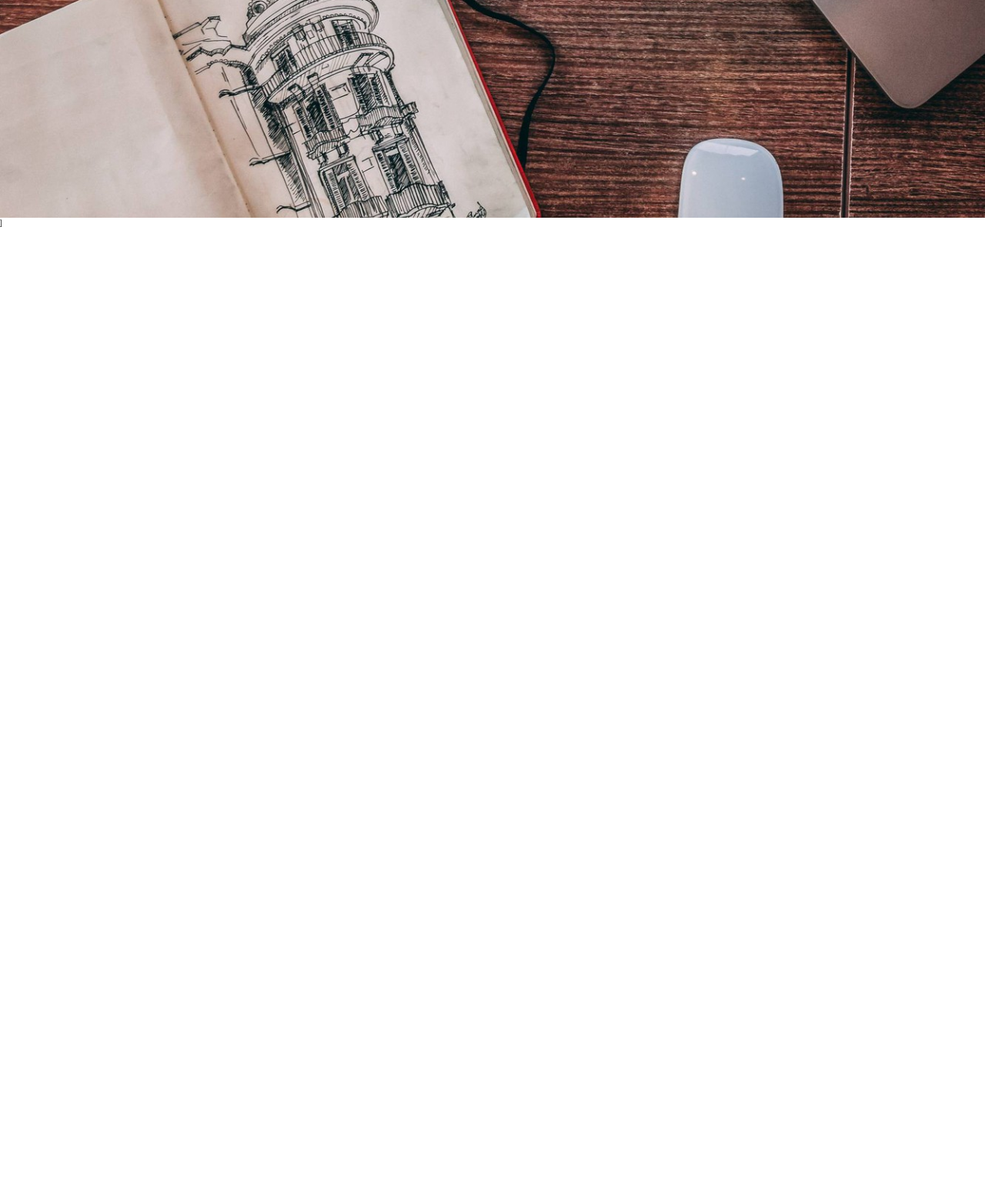
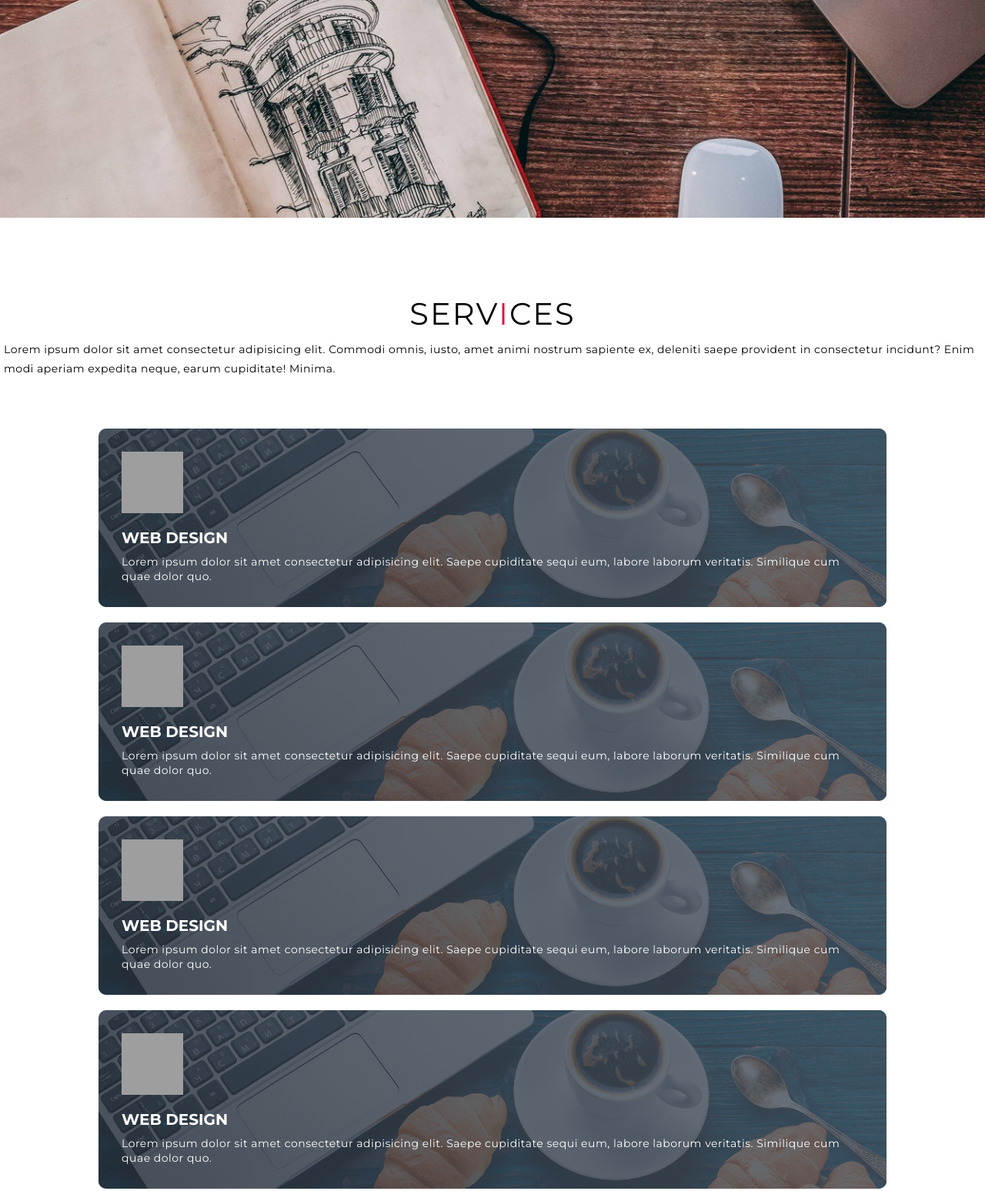
Before and after one commit to BaielMuratbekov/myweb, a plain HTML site: page index.html in a window 1280 px wide. Shown: the part 517-2065 px from the top of the page at 77% size. Before the commit the page ends 813 px from the top, so only its background shows below. Drawn offline with Linux system fonts and the light colour scheme; grey boxes are pictures that could not be loaded.

Commit message:
added end service

```diff
--- a/index.html
+++ b/index.html
@@ -23,7 +23,71 @@
 
     <!-- Service Section  -->
     <section id="service">
-
+      <div class="service container">
+        <div class="service-top">
+          <h1 class="section-title">Serv<span>i</span>ces</h1>
+          <p>
+            Lorem ipsum dolor sit amet consectetur adipisicing elit. Commodi
+            omnis, iusto, amet animi nostrum sapiente ex, deleniti saepe
+            provident in consectetur incidunt? Enim modi aperiam expedita neque,
+            earum cupiditate! Minima.
+          </p>
+        </div>
+        <div class="service-bottom">
+          <div class="service-item">
+            <div class="icon">
+              <img
+                src="https://img.icons8.com/bubbles/50/000000/services.png"
+              />
+            </div>
+            <h2>Web Design</h2>
+            <p>
+              Lorem ipsum dolor sit amet consectetur adipisicing elit. Saepe
+              cupiditate sequi eum, labore laborum veritatis. Similique cum quae
+              dolor quo.
+            </p>
+          </div>
+          <div class="service-item">
+            <div class="icon">
+              <img
+                src="https://img.icons8.com/bubbles/50/000000/services.png"
+              />
+            </div>
+            <h2>Web Design</h2>
+            <p>
+              Lorem ipsum dolor sit amet consectetur adipisicing elit. Saepe
+              cupiditate sequi eum, labore laborum veritatis. Similique cum quae
+              dolor quo.
+            </p>
+          </div>
+          <div class="service-item">
+            <div class="icon">
+              <img
+                src="https://img.icons8.com/bubbles/50/000000/services.png"
+              />
+            </div>
+            <h2>Web Design</h2>
+            <p>
+              Lorem ipsum dolor sit amet consectetur adipisicing elit. Saepe
+              cupiditate sequi eum, labore laborum veritatis. Similique cum quae
+              dolor quo.
+            </p>
+          </div>
+          <div class="service-item">
+            <div class="icon">
+              <img
+                src="https://img.icons8.com/bubbles/50/000000/services.png"
+              />
+            </div>
+            <h2>Web Design</h2>
+            <p>
+              Lorem ipsum dolor sit amet consectetur adipisicing elit. Saepe
+              cupiditate sequi eum, labore laborum veritatis. Similique cum quae
+              dolor quo.
+            </p>
+          </div>
+        </div>
+      </div>
     </section>
     <!-- End Service Section  -->
   </body>
--- a/style.css
+++ b/style.css
@@ -1,70 +1,83 @@
-@import url('https://fonts.googleapis.com/css2?family=Montserrat:ital,wght@0,400;0,700;1,300&display=swap');
+@import url("https://fonts.googleapis.com/css2?family=Montserrat:ital,wght@0,400;0,700;1,300&display=swap");
 * {
   box-sizing: border-box;
   padding: 0;
   margin: 0;
 }
-html{
+html {
   font-size: 10px;
-  font-family: 'Montserrat', sans-serif;
-  text-transform: capitalize;
+  font-family: "Montserrat", sans-serif;
+
 }
-a{
+a {
   text-decoration: none;
 }
-.container{
+.container {
   min-height: 100vh;
   width: 100%;
   display: flex;
   justify-content: center;
   align-items: center;
 }
+img {
+  width: 100%;
+  height: 100%;
+  object-fit: cover;
+}
+p{
+  color: white;
+  font-size: 1.4rem;
+  text-align: left;
+  line-height: 1.9rem;
+  letter-spacing: 0.05rem;
+  font-weight: 300;
+}
 /* Hero section */
-#hero{
+#hero {
   background-image: url(./img/noutbuk-kofe-ochki.jpg);
   background-size: cover;
   background-position: top center;
   position: relative;
 }
 
-#hero::after{
-  content: '';
+#hero::after {
+  content: "";
   position: absolute;
   left: 0;
   top: 0;
   height: 100%;
   width: 100%;
   background-color: black;
-  opacity: .7;
+  opacity: 0.7;
   z-index: -1;
 }
 
-#hero .hero{
+#hero .hero {
   max-width: 1200px;
   margin: 0 auto;
   padding: 0 50px;
   justify-content: flex-start;
 }
-#hero h1{
+#hero h1 {
   display: block;
   width: fit-content;
   font-size: 4rem;
   position: relative;
   color: transparent;
-  animation: text_reveal .5s ease forwards;
+  animation: text_reveal 0.5s ease forwards;
   animation-delay: 1s;
 }
-#hero h1:nth-child(1){
+#hero h1:nth-child(1) {
   animation-delay: 1s;
 }
-#hero h1:nth-child(2){
+#hero h1:nth-child(2) {
   animation-delay: 2s;
 }
-#hero h1:nth-child(3){
-  animation: text_reveal_name .5s ease forwards;
+#hero h1:nth-child(3) {
+  animation: text_reveal_name 0.5s ease forwards;
   animation-delay: 3s;
 }
-#hero h1 span{
+#hero h1 span {
   position: absolute;
   top: 0;
   left: 0;
@@ -73,19 +86,18 @@ a{
   background-color: crimson;
 
   animation: text_reveal_box 1s ease;
-  animation-delay: .3s;
-
+  animation-delay: 0.3s;
 }
-#hero h1:nth-child(1) span{
-  animation-delay: .5s;
+#hero h1:nth-child(1) span {
+  animation-delay: 0.5s;
 }
-#hero h1:nth-child(2) span{
+#hero h1:nth-child(2) span {
   animation-delay: 1.5s;
 }
-#hero h1:nth-child(3) span{
+#hero h1:nth-child(3) span {
   animation-delay: 2.5s;
 }
-#hero .cta{
+#hero .cta {
   display: inline-block;
   padding: 10px 30px;
   color: crimson;
@@ -94,41 +106,114 @@ a{
   text-transform: uppercase;
   font-size: 2rem;
   margin-top: 30px;
-  letter-spacing: .1rem;
-  transition: .3s ease background-color;
-
-
+  letter-spacing: 0.1rem;
+  transition: 0.3s ease background-color;
 }
-#hero .cta:hover{
+#hero .cta:hover {
   color: white;
   background-color: crimson;
 }
 /* End Hero section */
 
+/* Service Section */
+#service .service {
+  flex-direction: column;
+  text-align: center;
+  max-width: 1500px;
+  margin: 0 auto;
+  padding: 100px 0;
+}
+
+#service .section-title {
+  font-size: 4rem;
+  font-weight: 300;
+  color: black;
+  margin-bottom: 10px;
+  text-transform: uppercase;
+  letter-spacing: 0.2rem;
+  text-align: center;
+}
+#service .section-title span {
+  color: crimson;
+}
+#service .service-top p {
+  font-size: 1.4rem;
+  font-weight: 300;
+  margin: 5px;
+  line-height: 2.5rem;
+  letter-spacing: 0.05rem;
+  color: black;
+}
+
+#service .service-bottom {
+  display: flex;
+  justify-content: center;
+  align-items: center;
+  flex-wrap: wrap;
+  margin-top: 50px;
+}
+
+#service .service-item {
+  flex-basis: 80%;
+  display: flex;
+  justify-content: center;
+  align-items: flex-start;
+  flex-direction: column;
+  padding: 30px;
+  border-radius: 10px;
+  background-image: url(./img/coffee.jpg);
+  background-size: cover;
+  margin: 10px 5%;
+
+  position: relative;
+  z-index: 1;
+  overflow: hidden;
+}
+
+#service .service-item::after{
+  content: '';
+  position: absolute;
+  left: 0;
+  top: 0;
+  height: 100%;
+  width: 100%;
+  background-image: linear-gradient(60deg, #29323c 0%, #485563 100%);
+  opacity: .8;
+  z-index: -1;
+}
+#service .service-bottom .icon{
+
+  width: 80px;
+  height: 80px;
+  margin-bottom: 20px;
+}
+#service .service-item h2{
+  color: white;
+  font-size: 2rem;
+  margin-bottom: 10px;
+  text-transform: uppercase;
+}
+
+/* End Service Section */
 /* Keyframs */
 @keyframes text_reveal_box {
-  50%{
+  50% {
     width: 100%;
     left: 0;
   }
-  100%{
+  100% {
     width: 0;
     left: 100%;
   }
 }
-@keyframes text_reveal{
-  100%{
+@keyframes text_reveal {
+  100% {
     color: orange;
   }
-
 }
-@keyframes text_reveal_name{
-  100%{
+@keyframes text_reveal_name {
+  100% {
     color: crimson;
   }
 }
 /* End Keyframs */
-
-/* Service Section */
-
-/* End Service Section */
```
Also changed, not shown: img/coffee.jpg (added).
